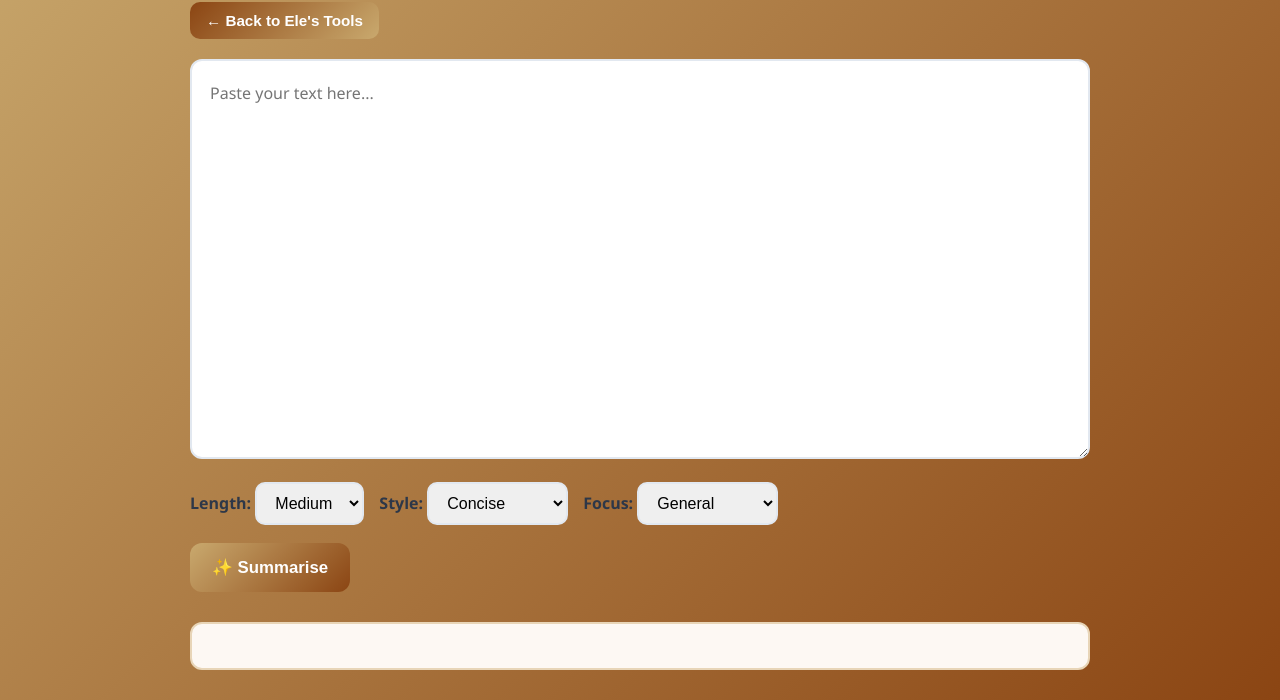
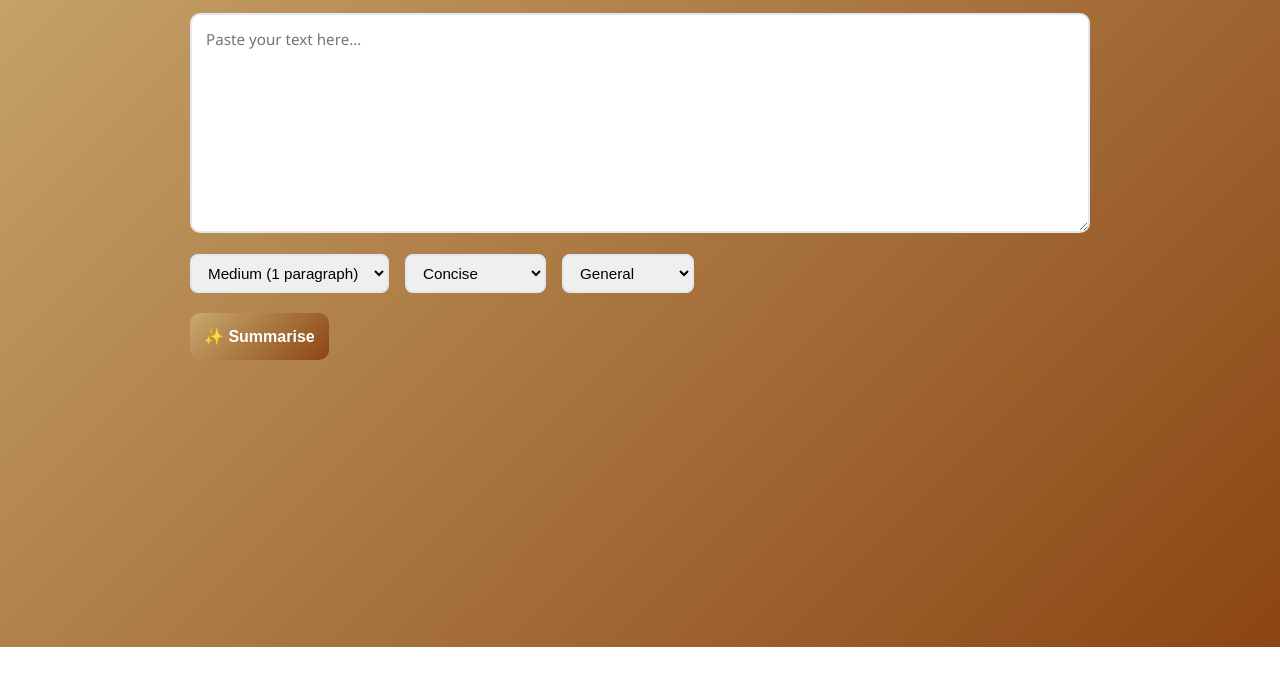
Before and after one commit to Zico999/Project1, a plain HTML site: page summariser.html in a window 1280 px wide. Shown: the part 153-853 px from the top of the page. After the commit the page ends 800 px from the top, so only its background shows below. Drawn offline with Linux system fonts and the light colour scheme.

Commit message:
amend 13

```diff
--- a/summariser.html
+++ b/summariser.html
@@ -1,183 +1,119 @@
+
 <!DOCTYPE html>
 <html lang="en">
 <head>
 <meta charset="UTF-8">
 <meta name="viewport" content="width=device-width, initial-scale=1.0">
-<title>Text Summariser</title>
+<title>Ele's Text Summariser</title>
 <style>
   * { margin:0; padding:0; box-sizing:border-box; }
   body {
-    font-family: 'Segoe UI', Tahoma, Geneva, Verdana, sans-serif;
+    font-family:'Segoe UI', Tahoma, Geneva, Verdana, sans-serif;
     min-height:100vh;
-    background: linear-gradient(135deg, #c9a96e 0%, #8B4513 100%);
-    padding:30px 20px;
+    background: linear-gradient(135deg,#c9a96e,#8B4513);
+    padding:20px;
     color:#2d3748;
   }
   .container { max-width:900px; margin:0 auto; }
-  header { text-align:center; padding:20px 0; color:white; }
-  header h1 { font-size:2.5rem; text-shadow: 0 2px 4px rgba(0,0,0,0.2); margin-bottom:8px; }
-  header p { opacity:0.9; }
-
-  .back-btn {
-    margin-bottom:20px;
-    padding:10px 16px;
-    font-weight:600;
-    font-size:0.95rem;
-    color:white;
-    background:linear-gradient(135deg,#8B4513,#c9a96e);
-    border:none;
-    border-radius:10px;
-    cursor:pointer;
-    transition:opacity 0.2s, transform 0.1s;
-  }
-  .back-btn:hover { opacity:0.92; transform:translateY(-1px); }
-
+  h1 { color:white; text-align:center; margin-bottom:20px; text-shadow:0 2px 4px rgba(0,0,0,0.3); }
   textarea {
-    width: 100%;
-    min-height: 400px;
-    max-height: 700px;
-    padding: 18px;
-    border: 2px solid #e2e8f0;
-    border-radius: 12px;
-    font-family: inherit;
-    font-size: 1rem;
-    line-height: 1.8;
-    resize: vertical;
-    outline: none;
-    margin-bottom: 18px;
+    width:100%; min-height:220px; padding:14px; border-radius:10px;
+    font-family:inherit; font-size:0.95rem; border:2px solid #e2e8f0; outline:none; resize:vertical;
   }
   textarea:focus { border-color:#c9a96e; }
-
-  .options {
-    display:flex;
-    flex-wrap:wrap;
-    gap:15px;
-    margin-bottom:18px;
-    font-weight:600;
-  }
-  select {
-    padding:10px 14px;
-    border:2px solid #e2e8f0;
-    border-radius:10px;
-    font-size:1rem;
-    outline:none;
-    cursor:pointer;
-  }
-  select:focus { border-color:#c9a96e; }
-
-  button.summarise-btn {
-    padding:14px 22px;
-    border:none;
-    border-radius:12px;
-    background:linear-gradient(135deg,#c9a96e,#8B4513);
-    color:white;
-    font-weight:600;
-    cursor:pointer;
-    font-size:1.05rem;
-    transition:opacity 0.2s, transform 0.1s;
-    margin-bottom:18px;
-  }
-  button.summarise-btn:hover { opacity:0.92; transform:translateY(-1px); }
-
-  .summary-box {
-    background:#fdf8f3;
-    border:2px solid #e8d5b7;
-    border-radius:12px;
-    padding:22px;
-    line-height:1.8;
-    white-space:pre-wrap;
-    margin-top:12px;
-    font-size:1rem;
-  }
-  .error { color:#c53030; margin-top:12px; font-weight:600; }
+  .options-row { display:flex; gap:16px; flex-wrap:wrap; margin-top:16px; }
+  select { padding:8px 12px; border-radius:8px; border:2px solid #e2e8f0; font-size:0.95rem; outline:none; }
+  button { margin-top:20px; padding:14px; font-size:1rem; font-weight:600; border:none; border-radius:10px; cursor:pointer; background:linear-gradient(135deg,#c9a96e,#8B4513); color:white; }
+  button:disabled { opacity:0.6; cursor:not-allowed; }
+  .summary-box { margin-top:20px; background:#fdf8f3; border:2px solid #e8d5b7; border-radius:10px; padding:20px; white-space:pre-wrap; line-height:1.6; }
+  .error-box { margin-top:16px; padding:14px; border-radius:10px; background:#fff5f5; border:2px solid #fed7d7; color:#c53030; display:none; }
+  .back-btn { margin-bottom:20px; padding:10px 16px; background:white; color:#8B4513; border:2px solid #8B4513; border-radius:8px; cursor:pointer; }
+  .back-btn:hover { background:#8B4513; color:white; }
 </style>
 </head>
 <body>
 <div class="container">
-<header>
-  <h1>📄 Ele's Big Daft Summary Machine</h1>
-  <p>Paste your text and get an AI-powered summary</p>
-</header>
+  <button class="back-btn" onclick="window.location.href='/'">⬅ Back to Ele's Tools</button>
+  <h1>📄 Text Summariser</h1>
 
-<button class="back-btn" onclick="goBack()">← Back to Ele's Tools</button>
+  <textarea id="inputText" placeholder="Paste your text here..."></textarea>
 
-<textarea id="inputText" placeholder="Paste your text here..."></textarea>
-
-<div class="options">
-  <label>Length:
+  <div class="options-row">
     <select id="summaryLength">
-      <option value="short">Short</option>
-      <option value="medium" selected>Medium</option>
-      <option value="long">Long</option>
+      <option value="short">Short (1–2 sentences)</option>
+      <option value="medium" selected>Medium (1 paragraph)</option>
+      <option value="long">Long (detailed)</option>
     </select>
-  </label>
-
-  <label>Style:
     <select id="summaryStyle">
       <option value="concise">Concise</option>
       <option value="bullet">Bullet Points</option>
       <option value="formal">Formal</option>
-      <option value="simple">Simple</option>
+      <option value="simple">Simple (ELI5)</option>
     </select>
-  </label>
-
-  <label>Focus:
     <select id="summaryFocus">
-      <option value="general" selected>General</option>
+      <option value="general">General</option>
       <option value="key points">Key Points</option>
       <option value="action items">Action Items</option>
       <option value="conclusions">Conclusions</option>
     </select>
-  </label>
-</div>
+  </div>
 
-<button class="summarise-btn" id="summariseBtn">✨ Summarise</button>
+  <div class="error-box" id="errorBox"></div>
 
-<div class="error" id="errorBox"></div>
-<div class="summary-box" id="summaryOutput"></div>
+  <button id="summariseBtn" onclick="summarise()">✨ Summarise</button>
+
+  <div class="summary-box" id="summaryOutput" style="display:none;"></div>
 </div>
 
 <script>
-function goBack() {
-  window.location.href = "/index.html";  // returns to landing page
-}
-
 const inputText = document.getElementById("inputText");
-const summaryLength = document.getElementById("summaryLength");
-const summaryStyle = document.getElementById("summaryStyle");
-const summaryFocus = document.getElementById("summaryFocus");
 const summaryOutput = document.getElementById("summaryOutput");
 const errorBox = document.getElementById("errorBox");
 const summariseBtn = document.getElementById("summariseBtn");
 
-summariseBtn.addEventListener("click", async () => {
+function showError(msg){ errorBox.textContent=msg; errorBox.style.display="block"; }
+function hideError(){ errorBox.style.display="none"; }
+
+async function summarise(){
   const text = inputText.value.trim();
-  if(!text){ errorBox.textContent="Please enter some text"; return; }
+  const length = document.getElementById("summaryLength").value;
+  const style = document.getElementById("summaryStyle").value;
+  const focus = document.getElementById("summaryFocus").value;
 
-  errorBox.textContent="";
-  summaryOutput.textContent="⏳ Summarising...";
+  hideError();
+  summaryOutput.style.display="none";
+
+  if(!text){ showError("⚠️ Please enter text."); return; }
+  if(text.split(/\s+/).length < 10){ showError("⚠️ Please enter at least 10 words."); return; }
+
+  summariseBtn.disabled=true;
+  summariseBtn.textContent="⏳ Summarising...";
 
   try{
-    const res = await fetch("/api/summarise",{
+    const res = await fetch("/api/summarise", {
       method:"POST",
       headers:{"Content-Type":"application/json"},
-      body:JSON.stringify({
-        text,
-        length:summaryLength.value,
-        style:summaryStyle.value,
-        focus:summaryFocus.value
-      })
+      body: JSON.stringify({text,length,style,focus})
     });
 
+    const contentType = res.headers.get("content-type") || "";
+    if(!contentType.includes("application/json")){
+      throw new Error("Server did not return JSON. Check deployment.");
+    }
+
     const data = await res.json();
-    if(res.ok){ summaryOutput.textContent = data.summary; }
-    else{ summaryOutput.textContent=""; errorBox.textContent = "Error: "+(data.error||"Unknown error"); }
+    if(data.error) throw new Error(data.error);
+
+    summaryOutput.textContent = data.summary;
+    summaryOutput.style.display="block";
 
   }catch(err){
-    summaryOutput.textContent="";
-    errorBox.textContent="Error: "+err.message;
+    showError("❌ Error: "+err.message);
+  }finally{
+    summariseBtn.disabled=false;
+    summariseBtn.textContent="✨ Summarise";
   }
-});
+}
 </script>
 </body>
 </html>
```
Also changed, not shown: api/summarise.js (+23 -48 lines), index.html (+1 -1 lines).
